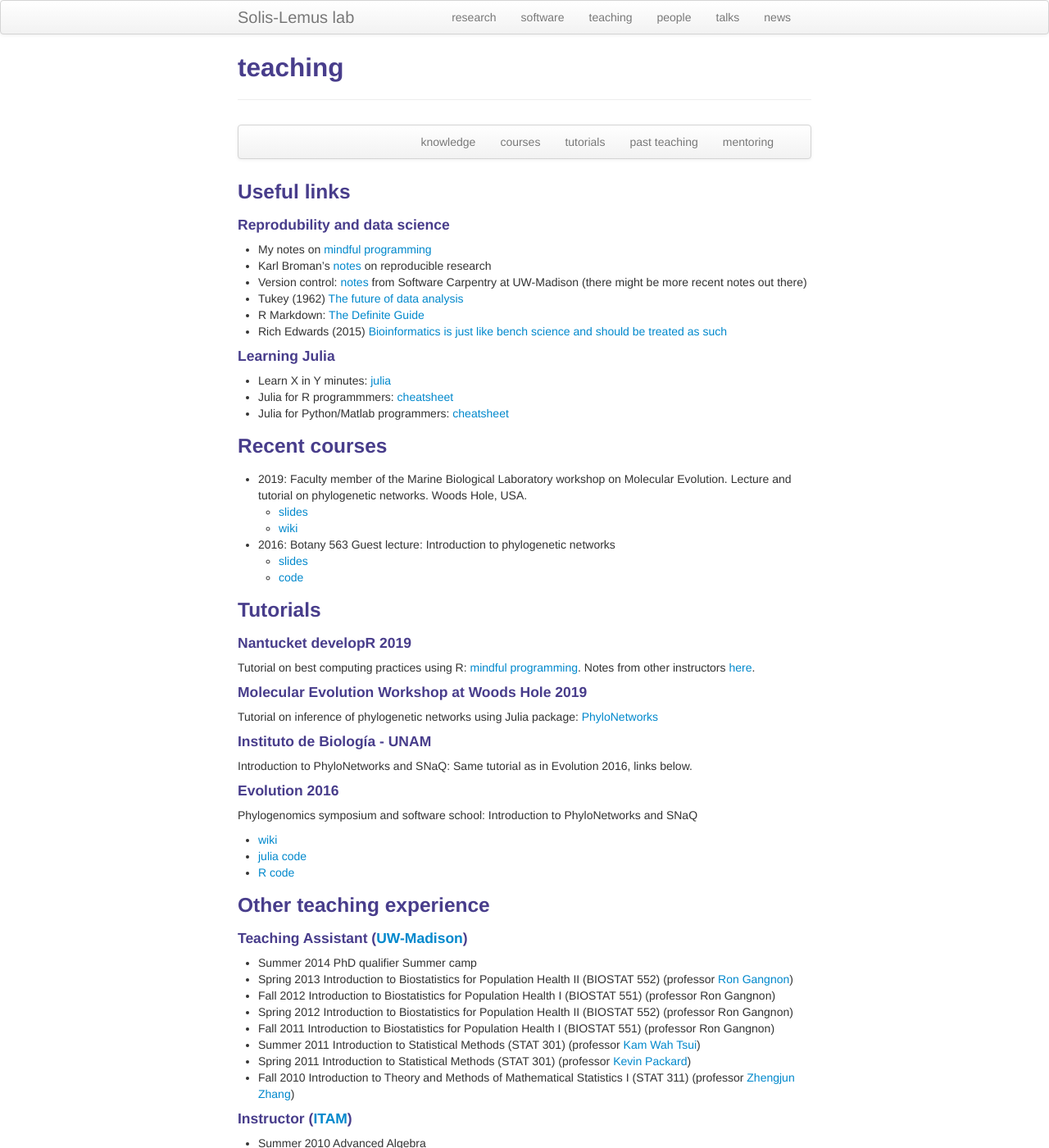
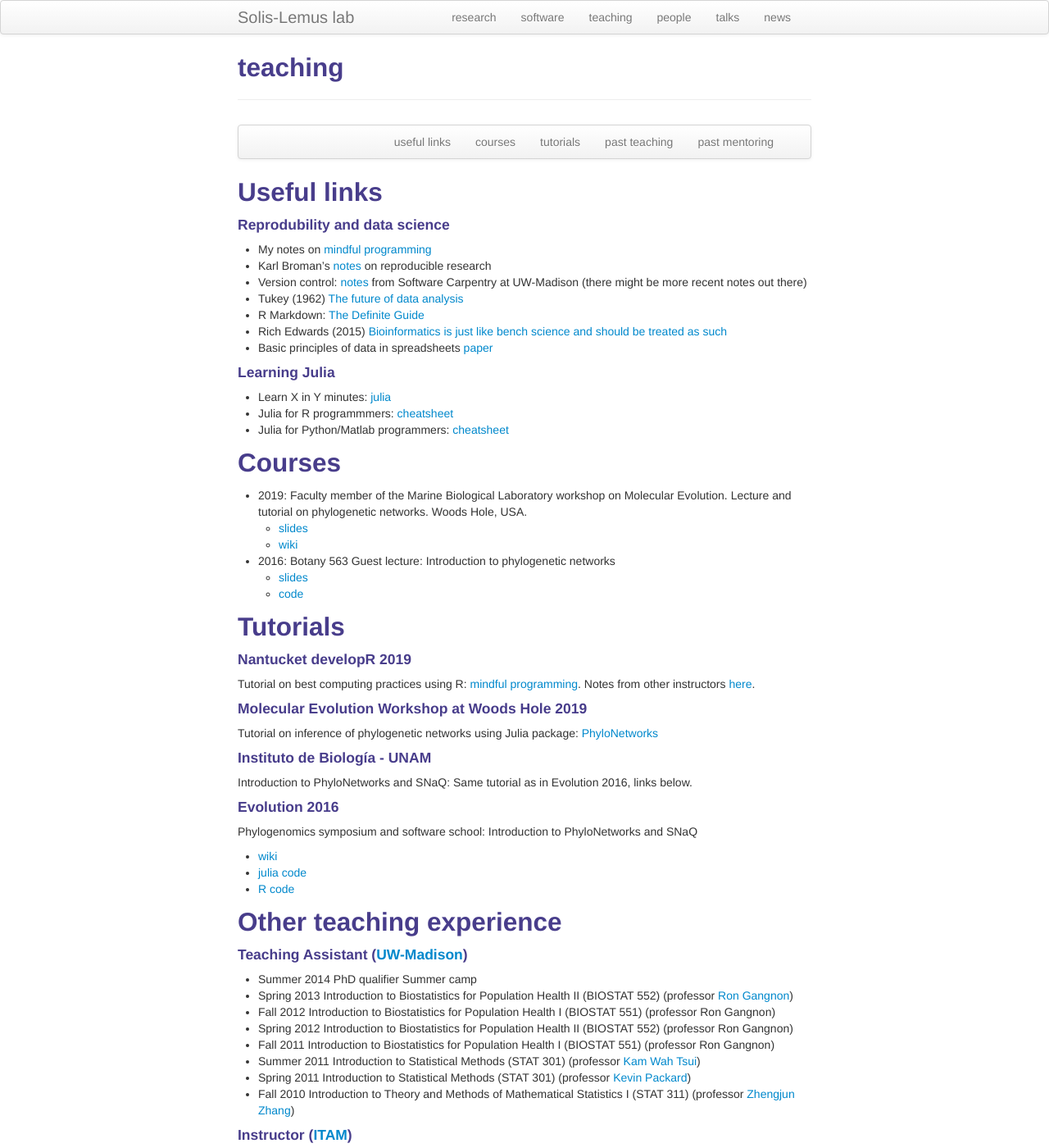
Before and after one commit to solislemuslab/solislemuslab.github.io, a Jekyll site: the page built from pages/teaching.md, in a window 1280 px wide and 1400 px high. Shown: the whole window at 82% size. Built offline with Jekyll 4.4.1, drawn with Linux system fonts in a browser that asks for light colours; some of the changed text lies outside the part shown.

Commit message:
updated teaching

```diff
--- a/pages/teaching.md
+++ b/pages/teaching.md
@@ -7,31 +7,32 @@ description: Claudia Solis-Lemus' teaching
 <div class="navbar">
     <div class="navbar-inner">
         <ul class="nav">
-            <li><a href="#knowledge">knowledge</a></li>
+            <li><a href="#knowledge">useful links</a></li>
             <li><a href="#courses">courses</a></li>
             <li><a href="#tutorials">tutorials</a></li>
             <li><a href="#experience">past teaching</a></li>
-            <li><a href="#mentoring">mentoring</a></li>
+            <li><a href="#mentoring">past mentoring</a></li>
         </ul>
     </div>
 </div>
 
-### <a name="knowledge"></a>Useful links
+## <a name="knowledge"></a>Useful links
 
 #### Reprodubility and data science
-- My notes on [mindful programming](https://github.com/crsl4/mindful-programming)
+- My notes on [mindful programming](https://github.com/crsl4/mindful-programming/blob/master/lecture.md)
 - Karl Broman's [notes](http://kbroman.org/Tools4RR/) on reproducible research
 - Version control: [notes](https://uw-madison-aci.github.io/2018-01-10-uwmadison-swc/) from Software Carpentry at UW-Madison (there might be more recent notes out there)
 - Tukey (1962) [The future of data analysis](https://projecteuclid.org/euclid.aoms/1177704711)
 - R Markdown: [The Definite Guide](https://bookdown.org/yihui/rmarkdown/)
 - Rich Edwards (2015) [Bioinformatics is just like bench science and should be treated as such](http://cabbagesofdoom.blogspot.com/2015/08/bioinformatics-is-just-like-bench.html)
+- Basic principles of data in spreadsheets [paper](https://www.tandfonline.com/doi/full/10.1080/00031305.2017.1375989)
 
 #### Learning Julia
 - Learn X in Y minutes: [julia](https://learnxinyminutes.com/docs/julia/)
 - Julia for R programmmers: [cheatsheet](https://datascience-enthusiast.com/R/R_Julia_cheat_sheet.html)
 - Julia for Python/Matlab programmers: [cheatsheet](https://cheatsheets.quantecon.org/)
 
-### <a name="courses"></a>Recent courses
+## <a name="courses"></a>Courses
 
 - 2019: Faculty member of the Marine Biological Laboratory workshop on Molecular Evolution. Lecture and tutorial on phylogenetic networks. Woods Hole, USA.
     - [slides](https://www.stat.wisc.edu/~claudia/talk-networks-mbl.pdf)
@@ -40,7 +41,7 @@ description: Claudia Solis-Lemus' teaching
     - [slides](http://www.stat.wisc.edu/~claudia/networks_talkBotany.pdf)
     - [code](http://www.stat.wisc.edu/~claudia/smallTutorialBotany.jl)
 
-### <a name="tutorials"></a>Tutorials
+## <a name="tutorials"></a>Tutorials
 
 #### Nantucket developR 2019
 Tutorial on best computing practices using R: [mindful programming](https://github.com/crsl4/mindful-programming). Notes from other instructors [here](https://github.com/NantucketDevelopeR/2019Workshop).
@@ -59,7 +60,7 @@ Phylogenomics symposium and software school: Introduction to PhyloNetworks and S
 - [R code](http://www.stat.wisc.edu/~claudia/tutorial.r)
 
 
-### <a name="experience"></a>Other teaching experience
+## <a name="experience"></a>Other teaching experience
 
 #### Teaching Assistant ([UW-Madison](http://www.wisc.edu/))
 
@@ -73,8 +74,6 @@ Phylogenomics symposium and software school: Introduction to PhyloNetworks and S
 - Fall 2010 Introduction to Theory and Methods of Mathematical Statistics I (STAT 311) (professor [Zhengjun Zhang](https://www.stat.wisc.edu/~zjz/))
 
 
-
-
 #### Instructor ([ITAM](https://www.itam.mx/en))
 
 - Summer 2010 Advanced Algebra
@@ -85,7 +84,9 @@ Phylogenomics symposium and software school: Introduction to PhyloNetworks and S
 - Fall 2009 Actuarial Mathematics III
 - Spring 2010 Actuarial Mathematics III
 
-### <a name="mentoring"></a>Mentoring experience
+## <a name="mentoring"></a>Past Mentoring
+
+For members of Solis-Lemus lab, see [People](https://solislemuslab.github.io//pages/people.html)
 
 ##### 2019
 - Software Development Project, **Fast reconstruction and visualization of phylogenetic networks**, Harnoor Singh and Naman Kanwar – Georgia State University.
```
